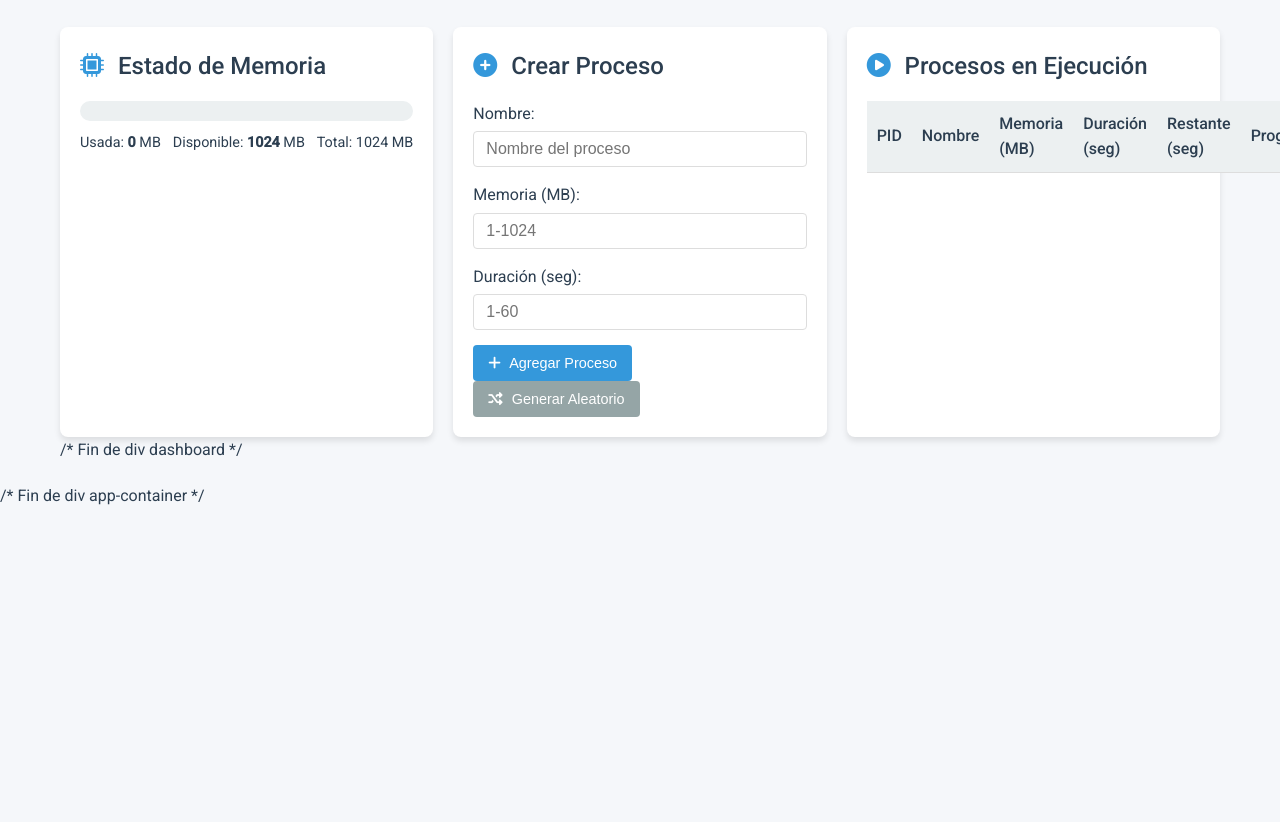
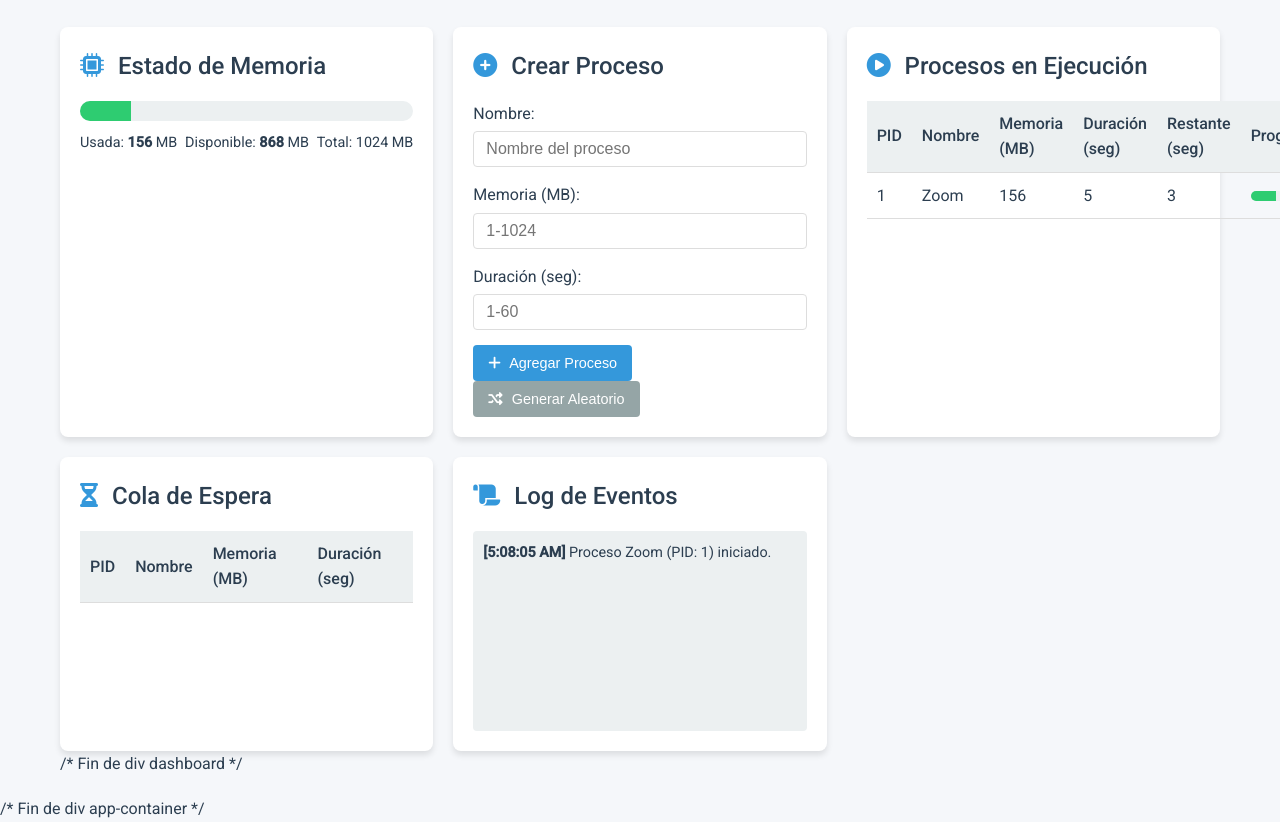
Before and after one commit to AngelTeret/Simulador-de-Gesti-n-de-Procesos, a plain HTML site: page index.html in a window 1280 px wide. Both pictures are taken after a click on the button "Generar Aleatorio". Shown: the part 74-896 px from the top of the page. Before the commit the page ends 800 px from the top, so only its background shows below. Drawn offline with Linux system fonts and the light colour scheme.

Commit message:
Manejador de la cola de espera

```diff
--- a/index.html
+++ b/index.html
@@ -68,6 +68,26 @@
                     <tbody></tbody>
                 </table>
             </div>
+
+            <div class="card waiting-queue-card">
+                <h2><i class="fas fa-hourglass-half"></i> Cola de Espera</h2>
+                <table id="waitingQueueTable">
+                    <thead>
+                        <tr>
+                            <th>PID</th>
+                            <th>Nombre</th>
+                            <th>Memoria (MB)</th>
+                            <th>Duración (seg)</th>
+                        </tr>
+                    </thead>
+                    <tbody></tbody>
+                </table>
+            </div>
+
+            <div class="card event-log-card">
+                <h2><i class="fas fa-scroll"></i> Log de Eventos</h2>
+                <div id="eventLog"></div>
+            </div>
         </div> /* Fin de div dashboard */
     </div> /* Fin de div app-container */
     <script src="script.js"></script>
--- a/script.js
+++ b/script.js
@@ -51,6 +51,32 @@ randomProcessBtn.addEventListener('click', () => {
   addProcess(new Process(name, memory, duration));
 });
 
+function addProcess(process) {
+  if (memoryUsed + process.memory <= TOTAL_MEMORY) {
+    runningProcesses.push(process);
+    memoryUsed += process.memory;
+    logEvent(`Proceso ${process.name} (PID: ${process.pid}) iniciado.`, 'success');
+  } else {
+    waitingQueue.push(process);
+    logEvent(`Proceso ${process.name} (PID: ${process.pid}) en cola de espera.`, 'warning');
+  }
+  updateUI();
+}
+
+setInterval(() => {
+  // “tick” de simulación
+  runningProcesses.forEach((process, index) => {
+    process.remainingTime--;
+    if (process.remainingTime <= 0) {
+      memoryUsed -= process.memory;
+      logEvent(`Proceso ${process.name} (PID: ${process.pid}) finalizado.`, 'info');
+      runningProcesses.splice(index, 1);
+      checkWaitingQueue();
+    }
+  });
+  updateUI();
+}, 1000);
+
 function updateMemoryUI() {
   memoryUsedSpan.textContent = memoryUsed;
   memoryAvailableSpan.textContent = TOTAL_MEMORY - memoryUsed;
@@ -77,7 +103,39 @@ function renderRunning() {
     .join('');
 }
 
+function renderWaiting() {
+  waitingQueueTable.innerHTML = waitingQueue
+    .map(
+      (p) => `
+      <tr>
+        <td>${p.pid}</td>
+        <td>${p.name}</td>
+        <td>${p.memory}</td>
+        <td>${p.duration}</td>
+      </tr>`
+    )
+    .join('');
+}
+
+function checkWaitingQueue() {
+  if (waitingQueue.length > 0 && memoryUsed + waitingQueue[0].memory <= TOTAL_MEMORY) {
+    const nextProcess = waitingQueue.shift();
+    runningProcesses.push(nextProcess);
+    memoryUsed += nextProcess.memory;
+    logEvent(`Proceso ${nextProcess.name} (PID: ${nextProcess.pid}) iniciado desde cola.`, 'success');
+  }
+}
+
+function logEvent(message, type = 'info') {
+  const now = new Date().toLocaleTimeString();
+  const p = document.createElement('p');
+  p.className = `log-${type}`;
+  p.innerHTML = `<strong>[${now}]</strong> ${message}`;
+  eventLog.prepend(p);
+}
+
 function updateUI() {
   updateMemoryUI();
   renderRunning();
+  renderWaiting();
 }
--- a/style.css
+++ b/style.css
@@ -7,69 +7,83 @@
   --light: #ecf0f1;
   --gray: #95a5a6;
 }
+
 * {
   box-sizing: border-box;
   margin: 0;
   padding: 0;
 }
+
 body {
   font-family: "Roboto", sans-serif;
   background: #f5f7fa;
   color: var(--dark);
   line-height: 1.6;
 }
+
 .app-container {
   max-width: 1200px;
   margin: 0 auto;
   padding: 20px;
 }
+
 header {
   text-align: center;
   margin-bottom: 30px;
 }
+
 header h1 {
   color: var(--dark);
   font-weight: 500;
 }
+
 header i {
   margin-right: 10px;
   color: var(--primary);
 }
+
 .dashboard {
   display: grid;
   grid-template-columns: repeat(auto-fit, minmax(300px, 1fr));
   gap: 20px;
 }
+
 .card {
   background: #fff;
   border-radius: 8px;
   box-shadow: 0 4px 6px rgba(0, 0, 0, 0.1);
   padding: 20px;
 }
+
 .card h2 {
   margin-bottom: 15px;
   color: var(--dark);
   font-weight: 500;
 }
+
 .card h2 i {
   margin-right: 8px;
   color: var(--primary);
 }
+
 table {
   width: 100%;
   border-collapse: collapse;
   margin-top: 10px;
 }
+
 table th,
 table td {
   padding: 10px;
   text-align: left;
   border-bottom: 1px solid #ddd;
 }
+
 table th {
   background: var(--light);
   font-weight: 500;
 }
+
 @media (max-width: 768px) {
   .dashboard {
     grid-template-columns: 1fr;
@@ -80,6 +94,7 @@ table th {
 .memory-display {
   margin-bottom: 15px;
 }
+
 .memory-bar-container {
   height: 20px;
   background: var(--light);
@@ -87,25 +102,30 @@ table th {
   overflow: hidden;
   margin-bottom: 10px;
 }
+
 .memory-bar {
   height: 100%;
   background: var(--secondary);
   width: 0%;
   transition: width 0.3s ease;
 }
+
 .memory-stats {
   display: flex;
   justify-content: space-between;
   font-size: 0.9rem;
 }
+
 .form-group {
   margin-bottom: 15px;
 }
+
 .form-group label {
   display: block;
   margin-bottom: 5px;
   font-weight: 400;
 }
+
 .form-group input {
   width: 100%;
   padding: 8px 12px;
@@ -113,6 +133,7 @@ table th {
   border-radius: 4px;
   font-size: 1rem;
 }
+
 .btn {
   padding: 10px 15px;
   border: none;
@@ -123,20 +144,25 @@ table th {
   transition: background 0.3s ease;
   margin-right: 10px;
 }
+
 .btn i {
   margin-right: 5px;
 }
+
 .btn.primary {
   background: var(--primary);
   color: #fff;
 }
+
 .btn.primary:hover {
   background: #2980b9;
 }
+
 .btn.secondary {
   background: var(--gray);
   color: #fff;
 }
+
 .btn.secondary:hover {
   background: #7f8c8d;
 }
@@ -147,8 +173,28 @@ table th {
   border-radius: 5px;
   overflow: hidden;
 }
+
 .progress {
   height: 100%;
   background: var(--secondary);
   width: 0%;
 }
+
+#eventLog {
+  height: 200px;
+  overflow-y: auto;
+  background: var(--light);
+  padding: 10px;
+  border-radius: 4px;
+  font-size: 0.9rem;
+}
+
+#eventLog p {
+  margin-bottom: 8px;
+  padding-bottom: 8px;
+  border-bottom: 1px solid #eee;
+}
+
+#eventLog p:last-child {
+  border-bottom: none;
+}
```
